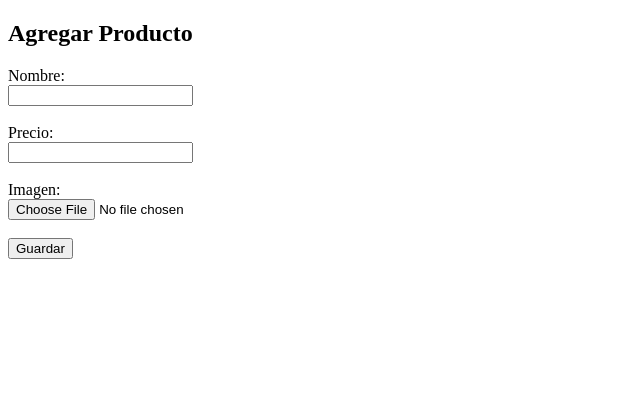
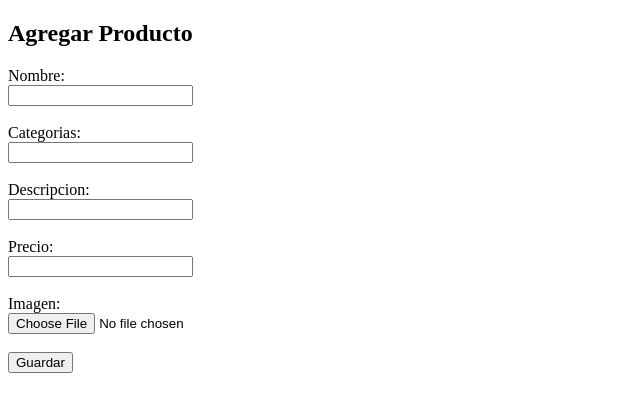
Before and after one commit to DazbeeKR/king-style, a PHP site: page /ingresar.php in a window 1280 px wide. Shown: the top 412 px of the page, without its empty margins (0-640 px from the left). Run offline with PHP 8.4, Linux system fonts and the light colour scheme.

Commit message:
Actualizar ingresar.php

```diff
--- a/king_style/ingresar.php
+++ b/king_style/ingresar.php
@@ -15,6 +15,8 @@ if ($conn->connect_error) {
 if ($_SERVER["REQUEST_METHOD"] == "POST") {
     $nombre = $_POST['nombre'];
     $precio = $_POST['precio'];
+    $categoria = $_POST['categoria'];
+    $descripcion = $_POST['descripcion'];
 
     // Manejo de la imagen
     $imagen = "";
@@ -37,10 +39,10 @@ if ($_SERVER["REQUEST_METHOD"] == "POST") {
     }
 
     // Insertar en la base de datos
-    $sql = "INSERT INTO productos (nombre, precio, imagen) VALUES ('$nombre', '$precio', '$imagen')";
+    $sql = "INSERT INTO productos (nombre, precio, categoria, descripcion, imagen) VALUES ('$nombre', '$precio', '$categoria', '$descripcion', '$imagen')";
 
     if ($conn->query($sql) === TRUE) {
-        echo "<p styl   e='color:green;'>Producto agregado con éxito</p>";
+        echo "<p style='color:green;'>Producto agregado con éxito</p>";
     } else {
         echo "Error: " . $conn->error;
     }
@@ -59,6 +61,12 @@ if ($_SERVER["REQUEST_METHOD"] == "POST") {
         <label>Nombre:</label><br>
         <input type="text" name="nombre" required><br><br>
 
+        <label>Categorias:</label><br>
+        <input type="text" name="categoria" required><br><br>
+
+        <label>Descripcion:</label><br>
+        <input type="text" name="descripcion" required><br><br>
+
         <label>Precio:</label><br>
         <input type="number" name="precio" step="0.01" required><br><br>
 
```
